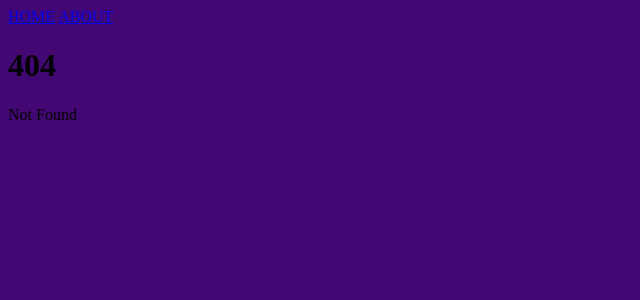
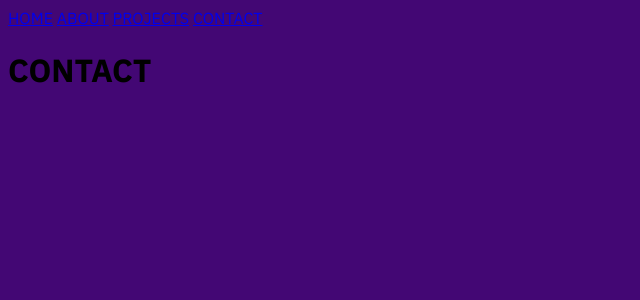
Before and after one commit to sophie-marshall/portfolio-site, a SvelteKit app in the folder portfolio-site/: page /contact in a window 1280 px wide. Before the commit this address had no page. Shown: the top 300 px of the page, without its empty margins (0-640 px from the left). Built offline with nearby package versions, Linux system fonts and the light colour scheme.

Commit message:
basic project structure

```diff
--- a/portfolio-site/src/global.css
+++ b/portfolio-site/src/global.css
@@ -1,3 +1,5 @@
+@import url('https://fonts.googleapis.com/css2?family=IBM+Plex+Sans:wght@400;500;700&display=swap');
+
 :root {
 	--primary-purple: rgba(67, 7, 116, 1);
 	--secondary-purple: rgba(192, 151, 198, 1);
@@ -7,5 +9,6 @@
 
 body,
 html {
+	font-family: 'IBM Plex Sans', sans-serif;
 	background: var(--primary-purple);
 }
--- a/portfolio-site/src/routes/+layout.svelte
+++ b/portfolio-site/src/routes/+layout.svelte
@@ -7,6 +7,8 @@
 <nav>
 	<a href="/">HOME</a>
 	<a href="/about">ABOUT</a>
+	<a href="/projects">PROJECTS</a>
+	<a href="/contact">CONTACT</a>
 </nav>
 
 {@render children()}
--- /dev/null
+++ b/portfolio-site/src/routes/contact/+page.svelte
@@ -0,0 +1 @@
+<h1>CONTACT</h1>
--- /dev/null
+++ b/portfolio-site/src/routes/projects/+page.svelte
@@ -0,0 +1 @@
+<h1>PROJECTS</h1>
```
